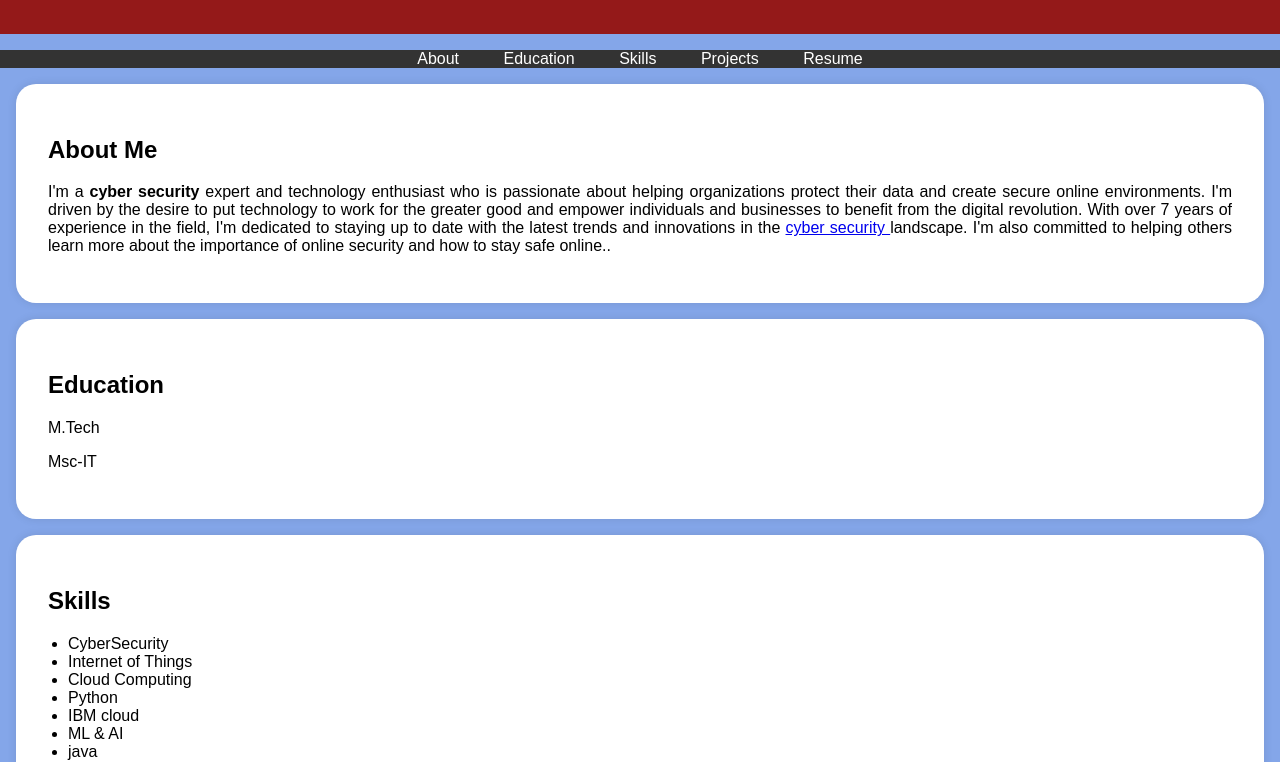
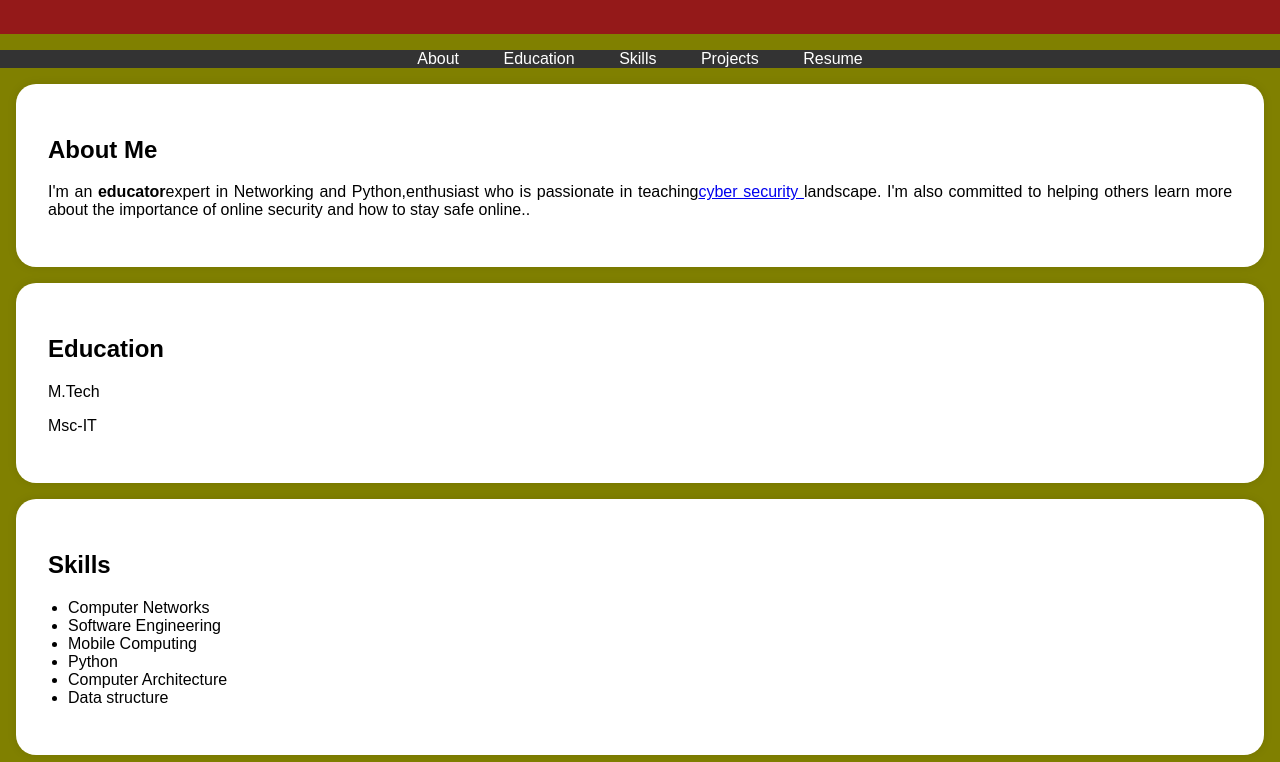
Before and after one commit to Jasmine-Philips/Profile-, a plain HTML site: page index.html in a window 1280 px wide. Shown: the part 197-959 px from the top of the page. Drawn offline with Linux system fonts and the light colour scheme.

Commit message:
Update index.html

```diff
--- a/index.html
+++ b/index.html
@@ -7,7 +7,7 @@
             font-family: Arial, sans-serif;
             margin: 0;
             padding: 0;
-            background-color: #84a6e9;
+            background-color: #808000;
         }
 
         header {
@@ -116,7 +116,7 @@
     <section id="about">
         <div class="section-content">
             <h2>About Me</h2>
-            <p>I'm a <b>cyber security </b>expert and technology enthusiast who is passionate about helping organizations protect their data and create secure online environments. I'm driven by the desire to put technology to work for the greater good and empower individuals and businesses to benefit from the digital revolution. With over 7 years of experience in the field, I'm dedicated to staying up to date with the latest trends and innovations in the <a href="https://techtrainer20.github.io/git_con2/" traget="_target">cyber security </a> landscape. I'm also committed to helping others learn more about the importance of online security and how to stay safe online..</p>
+            <p>I'm an <b> educator</b>expert in Networking and Python,enthusiast who is passionate in teaching<a href="https://techtrainer20.github.io/git_con2/" traget="_target">cyber security </a> landscape. I'm also committed to helping others learn more about the importance of online security and how to stay safe online..</p>
         </div>
     </section>
 
@@ -134,15 +134,15 @@
         <div class="section-content">
             <h2>Skills</h2>
             <ul>
-                <li>CyberSecurity</li>
-                <li>Internet of Things</li>
-                <li>Cloud Computing</li>
+                <li>Computer Networks</li>
+                <li>Software Engineering</li>
+                <li>Mobile Computing</li>
                 <li>Python</li>
-                <li>IBM cloud</li>
-                <li>ML & AI</li>
-                <li>java</li>
-                <li>c++</li>
-                <li>Java script</li>
+                <li>Computer Architecture</li>
+
+                <li>Data structure</li>
+
+
             </ul>
         </div>
     </section>
```
